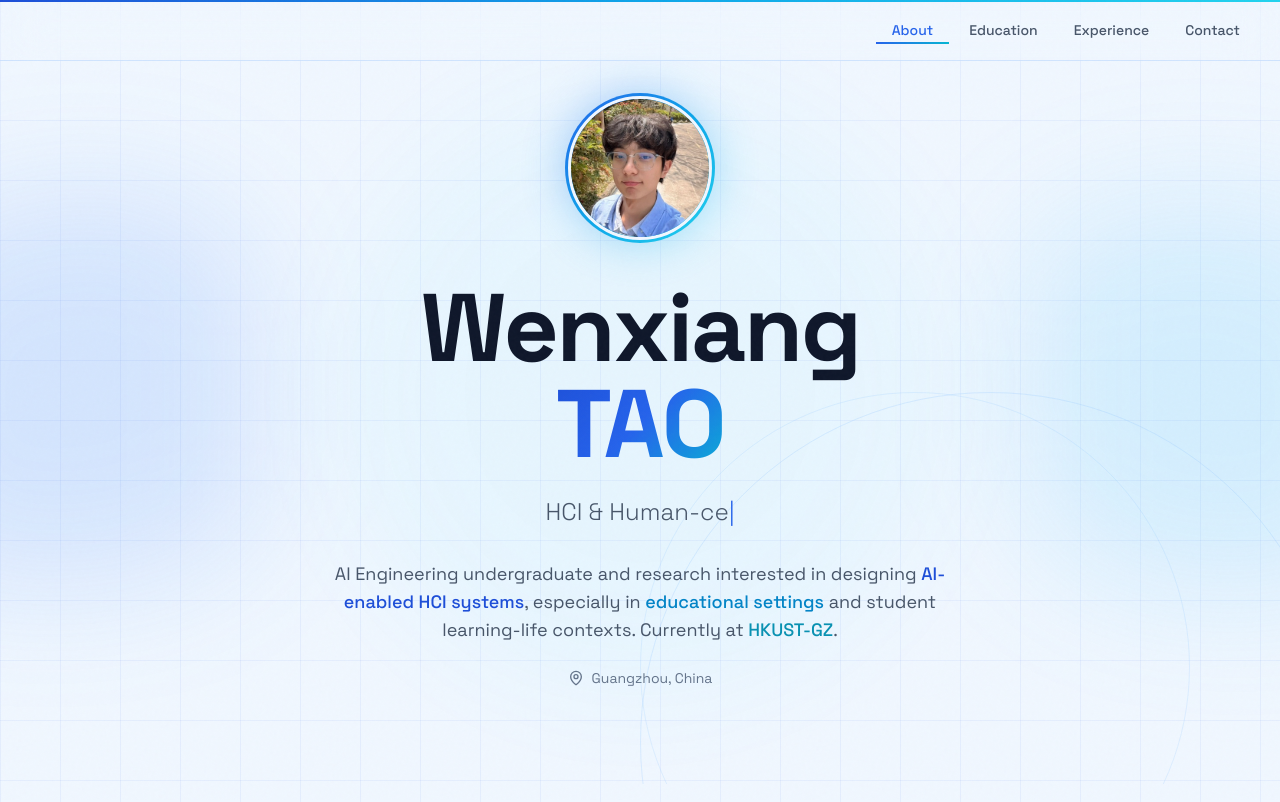
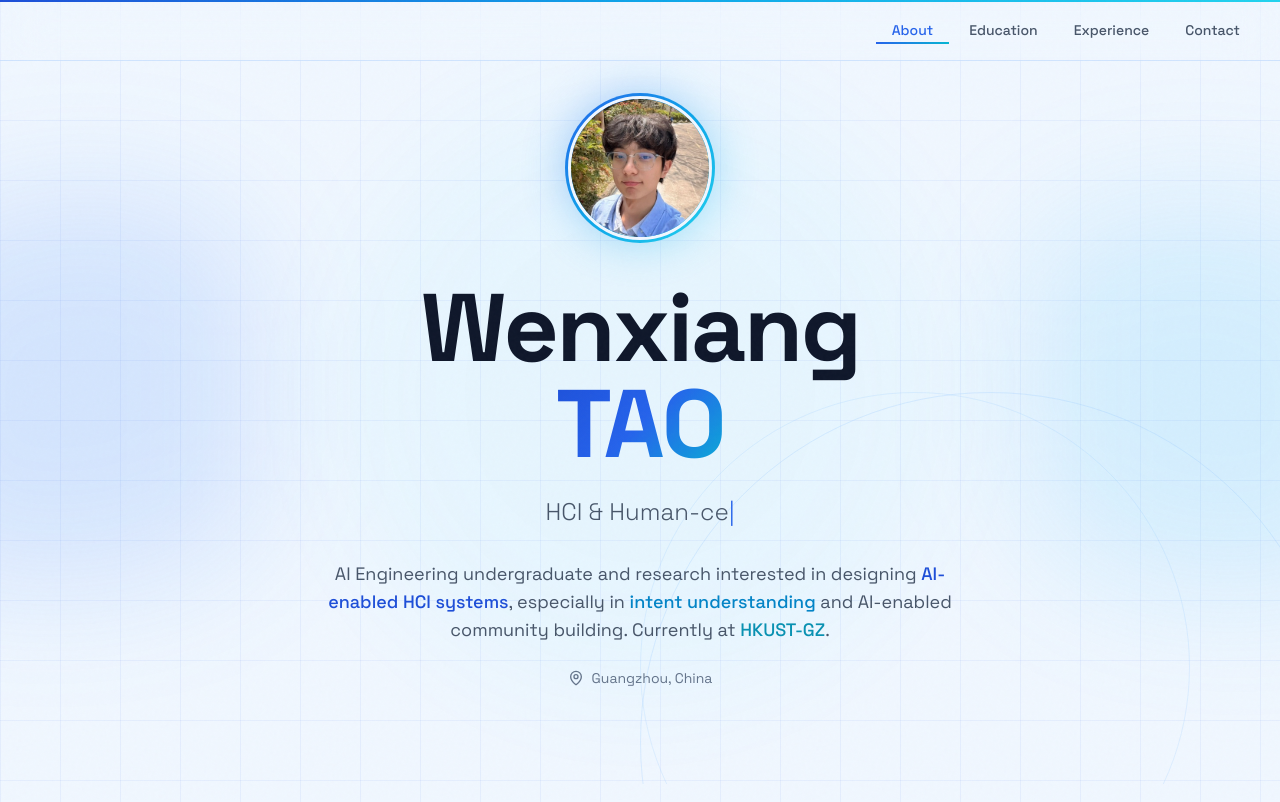
Before and after one commit to taowenxiang/taowenxiang.github.io, a React (Vite) app: page / in a window 1280 px wide. Shown: the top 802 px of the page. Built offline with nearby package versions, Linux system fonts and the light colour scheme.

Commit message:
update CV

```diff
--- a/src/components/sections/Hero.tsx
+++ b/src/components/sections/Hero.tsx
@@ -71,7 +71,7 @@ const Hero = ({ typedText }: HeroProps) => {
         >
           AI Engineering undergraduate and research interested in designing{' '}
           <span className="text-blue-700 font-medium">AI-enabled HCI systems</span>, especially in{' '}
-          <span className="text-sky-600 font-medium">educational settings</span> and student learning-life contexts.
+          <span className="text-sky-600 font-medium">intent understanding</span> and AI-enabled community building.
           Currently at <span className="text-cyan-600 font-medium">HKUST-GZ</span>.
         </motion.p>
 
```
Also changed, not shown: 1 other file (tests, documents, lock files or other folders).
